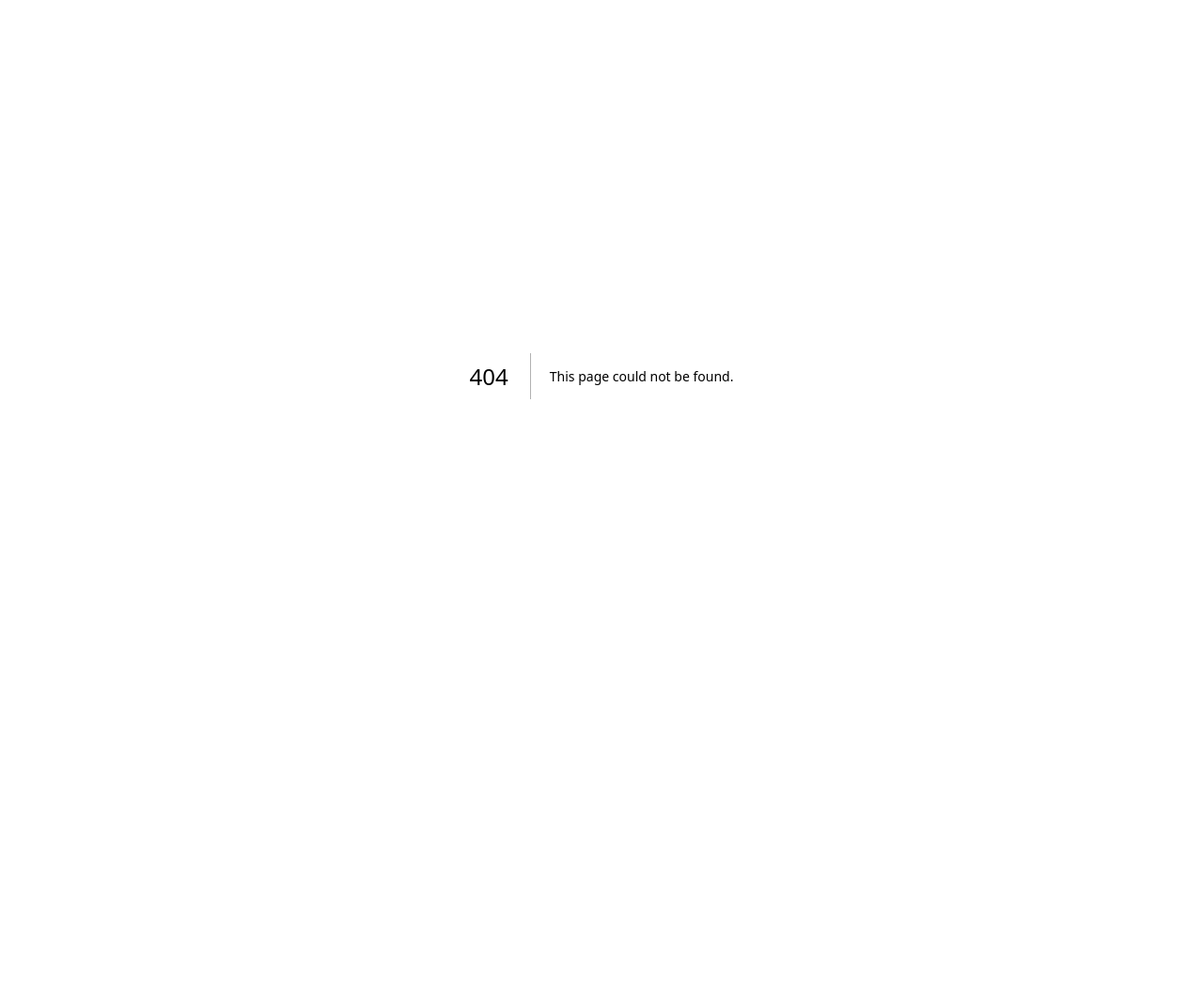
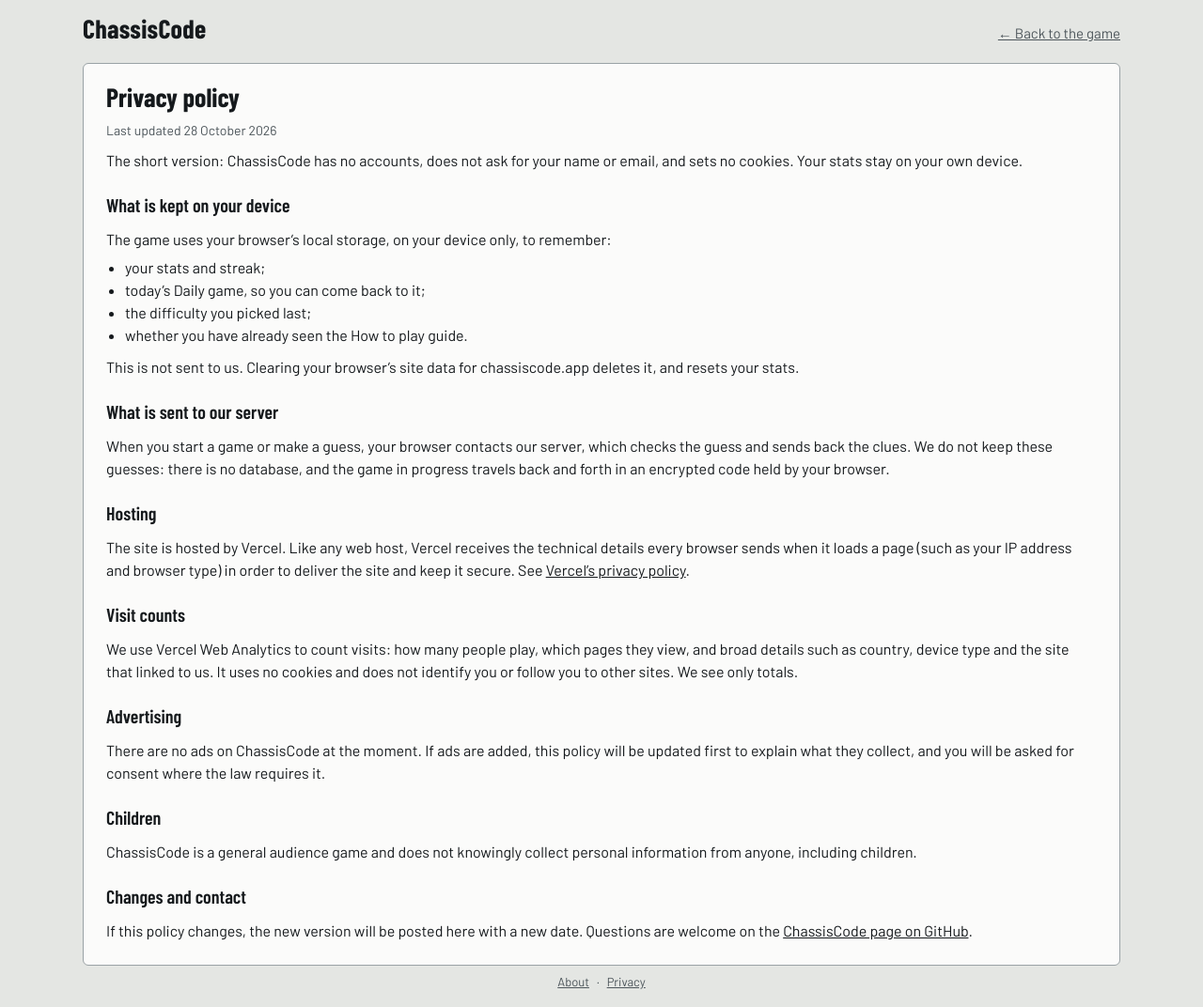
Before and after one commit to TonsOfAsh/ChassisCode, a Next.js app: page /privacy in a window 1280 px wide. Before the commit this address had no page. Shown: the whole page at 94% size. Before the commit the page ends 800 px from the top, so only its background shows below. Built offline with nearby package versions, Linux system fonts and the light colour scheme.

Commit message:
Online v1.0.2

```diff
--- a/src/app/globals.css
+++ b/src/app/globals.css
@@ -1108,3 +1108,149 @@ input {
 .link-giveup {
   color: var(--wrong);
 }
+
+/* ---- Footer and text pages (About, Privacy) ------------------------------- */
+
+.site-footer {
+  display: flex;
+  justify-content: center;
+  gap: 0.5rem;
+  padding-top: 0.5rem;
+  font-size: 0.8125rem;
+  color: var(--ink-soft);
+}
+
+.site-footer a {
+  color: inherit;
+}
+
+.wordmark-link {
+  color: inherit;
+  text-decoration: none;
+}
+
+.info-back {
+  margin-left: auto;
+  font-size: 0.9375rem;
+  color: var(--ink-soft);
+}
+
+.info {
+  margin-top: 1.25rem;
+  padding: 1.25rem 1.5rem 1.5rem;
+  background: var(--white);
+  border: 1px solid var(--aluminium-edge);
+  border-radius: var(--radius);
+}
+
+.info-title {
+  font-family: var(--font-stamp);
+  font-weight: 700;
+  font-size: 1.75rem;
+  line-height: 1.1;
+}
+
+.info h3 {
+  margin: 1.25rem 0 0.25rem;
+  font-family: var(--font-stamp);
+  font-weight: 600;
+  font-size: 1.25rem;
+}
+
+.info p {
+  margin-top: 0.625rem;
+}
+
+.info ul {
+  margin-top: 0.375rem;
+  padding-left: 1.25rem;
+  list-style: disc;
+}
+
+.info a {
+  color: var(--ink);
+}
+
+.info-updated {
+  font-size: 0.875rem;
+  color: var(--ink-soft);
+}
+
+@media (max-width: 30rem) {
+  .info {
+    padding: 1rem;
+  }
+}
+
+/* ---- Footer and text pages (About, Privacy) ------------------------------- */
+
+.site-footer {
+  display: flex;
+  justify-content: center;
+  gap: 0.5rem;
+  padding-top: 0.5rem;
+  font-size: 0.8125rem;
+  color: var(--ink-soft);
+}
+
+.site-footer a {
+  color: inherit;
+}
+
+.wordmark-link {
+  color: inherit;
+  text-decoration: none;
+}
+
+.info-back {
+  margin-left: auto;
+  font-size: 0.9375rem;
+  color: var(--ink-soft);
+}
+
+.info {
+  margin-top: 1.25rem;
+  padding: 1.25rem 1.5rem 1.5rem;
+  background: var(--white);
+  border: 1px solid var(--aluminium-edge);
+  border-radius: var(--radius);
+}
+
+.info-title {
+  font-family: var(--font-stamp);
+  font-weight: 700;
+  font-size: 1.75rem;
+  line-height: 1.1;
+}
+
+.info h3 {
+  margin: 1.25rem 0 0.25rem;
+  font-family: var(--font-stamp);
+  font-weight: 600;
+  font-size: 1.25rem;
+}
+
+.info p {
+  margin-top: 0.625rem;
+}
+
+.info ul {
+  margin-top: 0.375rem;
+  padding-left: 1.25rem;
+  list-style: disc;
+}
+
+.info a {
+  color: var(--ink);
+}
+
+.info-updated {
+  font-size: 0.875rem;
+  color: var(--ink-soft);
+}
+
+@media (max-width: 30rem) {
+  .info {
+    padding: 1rem;
+  }
+}
--- /dev/null
+++ b/src/app/privacy/page.tsx
@@ -0,0 +1,78 @@
+import type { Metadata } from 'next';
+import { InfoPage } from '@/components/InfoPage';
+import { CONTACT_URL } from '@/lib/site';
+
+export const metadata: Metadata = {
+  title: 'Privacy policy · ChassisCode',
+  description: 'What ChassisCode keeps about you (very little) and where it is kept.',
+  alternates: { canonical: '/privacy' },
+};
+
+/** Change this date whenever the policy changes. */
+const UPDATED = '28 October 2026';
+
+export default function Privacy() {
+  return (
+    <InfoPage title="Privacy policy">
+      <p className="info-updated">Last updated {UPDATED}</p>
+      <p>
+        The short version: ChassisCode has no accounts, does not ask for your name or email, and sets no
+        cookies. Your stats stay on your own device.
+      </p>
+
+      <h3>What is kept on your device</h3>
+      <p>
+        The game uses your browser&rsquo;s local storage, on your device only, to remember:
+      </p>
+      <ul>
+        <li>your stats and streak;</li>
+        <li>today&rsquo;s Daily game, so you can come back to it;</li>
+        <li>the difficulty you picked last;</li>
+        <li>whether you have already seen the How to play guide.</li>
+      </ul>
+      <p>
+        This is not sent to us. Clearing your browser&rsquo;s site data for chassiscode.app deletes it, and
+        resets your stats.
+      </p>
+
+      <h3>What is sent to our server</h3>
+      <p>
+        When you start a game or make a guess, your browser contacts our server, which checks the guess and
+        sends back the clues. We do not keep these guesses: there is no database, and the game in progress
+        travels back and forth in an encrypted code held by your browser.
+      </p>
+
+      <h3>Hosting</h3>
+      <p>
+        The site is hosted by Vercel. Like any web host, Vercel receives the technical details every browser
+        sends when it loads a page (such as your IP address and browser type) in order to deliver the site and
+        keep it secure. See <a href="https://vercel.com/legal/privacy-policy">Vercel&rsquo;s privacy policy</a>.
+      </p>
+
+      <h3>Visit counts</h3>
+      <p>
+        We use Vercel Web Analytics to count visits: how many people play, which pages they view, and broad
+        details such as country, device type and the site that linked to us. It uses no cookies and does not
+        identify you or follow you to other sites. We see only totals.
+      </p>
+
+      <h3>Advertising</h3>
+      <p>
+        There are no ads on ChassisCode at the moment. If ads are added, this policy will be updated first to
+        explain what they collect, and you will be asked for consent where the law requires it.
+      </p>
+
+      <h3>Children</h3>
+      <p>
+        ChassisCode is a general audience game and does not knowingly collect personal information from
+        anyone, including children.
+      </p>
+
+      <h3>Changes and contact</h3>
+      <p>
+        If this policy changes, the new version will be posted here with a new date. Questions are welcome on
+        the <a href={CONTACT_URL}>ChassisCode page on GitHub</a>.
+      </p>
+    </InfoPage>
+  );
+}
--- a/src/components/Game.tsx
+++ b/src/components/Game.tsx
@@ -17,6 +17,7 @@ import { CarSearch } from './CarSearch';
 import { Plate } from './Plate';
 import { HelpDialog } from './HelpDialog';
 import { StatsDialog } from './StatsDialog';
+import { SiteFooter } from './InfoPage';
 
 /** How many recently played cars to keep out of the next random pick. */
 const RECENT_LIMIT = 10;
@@ -580,6 +581,8 @@ export function Game({ cars }: { cars: CarOption[] }) {
           onClose={() => setStatsOpen(false)}
         />
       )}
+
+      <SiteFooter />
     </main>
   );
 }
--- /dev/null
+++ b/src/components/InfoPage.tsx
@@ -0,0 +1,33 @@
+import Link from 'next/link';
+
+/** The frame for the plain text pages (About, Privacy): wordmark, back link, body. */
+export function InfoPage({ title, children }: { title: string; children: React.ReactNode }) {
+  return (
+    <main className="page info-page">
+      <header className="masthead">
+        <Link href="/" className="wordmark wordmark-link">
+          ChassisCode
+        </Link>
+        <Link href="/" className="info-back">
+          ← Back to the game
+        </Link>
+      </header>
+      <article className="info">
+        <h2 className="info-title">{title}</h2>
+        {children}
+      </article>
+      <SiteFooter />
+    </main>
+  );
+}
+
+/** The links at the foot of every page. */
+export function SiteFooter() {
+  return (
+    <footer className="site-footer">
+      <Link href="/about">About</Link>
+      <span aria-hidden="true">·</span>
+      <Link href="/privacy">Privacy</Link>
+    </footer>
+  );
+}
--- a/src/lib/site.ts
+++ b/src/lib/site.ts
@@ -3,3 +3,6 @@ export const SITE_URL = 'https://chassiscode.app';
 
 export const SITE_NAME = 'ChassisCode';
 export const SITE_DESCRIPTION = 'Name the exact car from its spec sheet, one clue at a time. A new mystery car every day.';
+
+/** Where players can ask questions or report a wrong spec. */
+export const CONTACT_URL = 'https://github.com/TonsOfAsh/ChassisCode/issues';
```
Also changed, not shown: src/app/about/page.tsx (added, +49 -0 lines), src/app/sitemap.ts (+6 -2 lines), 1 other file (tests, documents, lock files or other folders).
